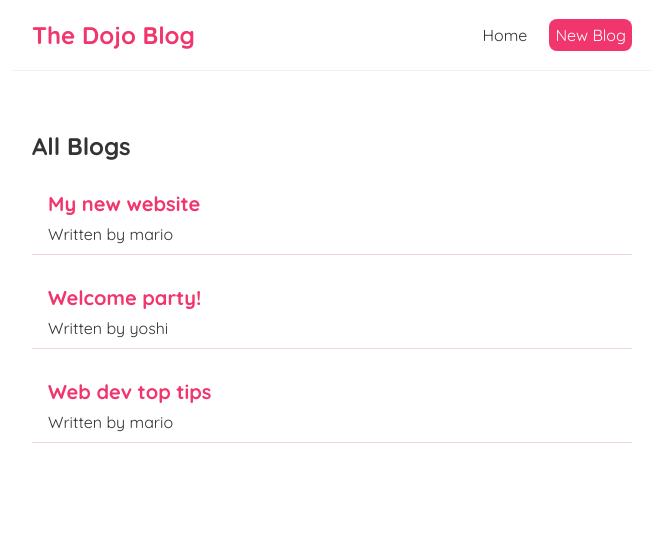
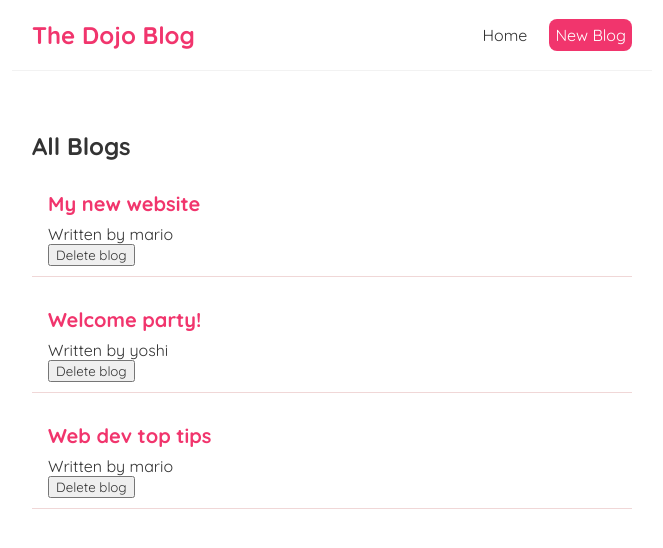
Before and after one commit to Dina2703/Ninja-project, a React (Create React App) app: page / in a window 1280 px wide. Shown: the top 548 px of the page, without its empty margins (308-971 px from the left). Built offline with nearby package versions, Linux system fonts and the light colour scheme.

Commit message:
Functions as Props

```diff
--- a/src/components/BlogList.jsx
+++ b/src/components/BlogList.jsx
@@ -1,7 +1,9 @@
 function BlogList(props) {
   const blogs = props.blogs;
   const title = props.title;
+  const handleDelete = props.handleDelete;
   console.log("props ", props, "blogs ", blogs);
+
   return (
     <div className="blog-list">
       <h2>{title}</h2>
@@ -10,6 +12,8 @@
         <div key={blog.id} className="blog-preview">
           <h2> {blog.title}</h2>
           <p>Written by {blog.author}</p>
+          {/*we need to wrap the handleDelete inside the anonymous function so we can pass an argument into our custom function. We need to pass the id of the blog we want to delete, so we can find it in the array and delete it*/}
+          <button onClick={() => handleDelete(blog.id)}>Delete blog</button>
         </div>
       ))}
     </div>
--- a/src/components/Home.jsx
+++ b/src/components/Home.jsx
@@ -12,9 +12,14 @@
       id: 3,
     },
   ]);
+
+  const handleDelete = (id) => {
+    const newBlogs = blogs.filter((blog) => blog.id !== id);
+    setBlogs(newBlogs);
+  };
   return (
     <div className="home">
-      <BlogList blogs={blogs} title={"All Blogs"} />
+      <BlogList blogs={blogs} title={"All Blogs"} handleDelete={handleDelete} />
     </div>
   );
 }
```
